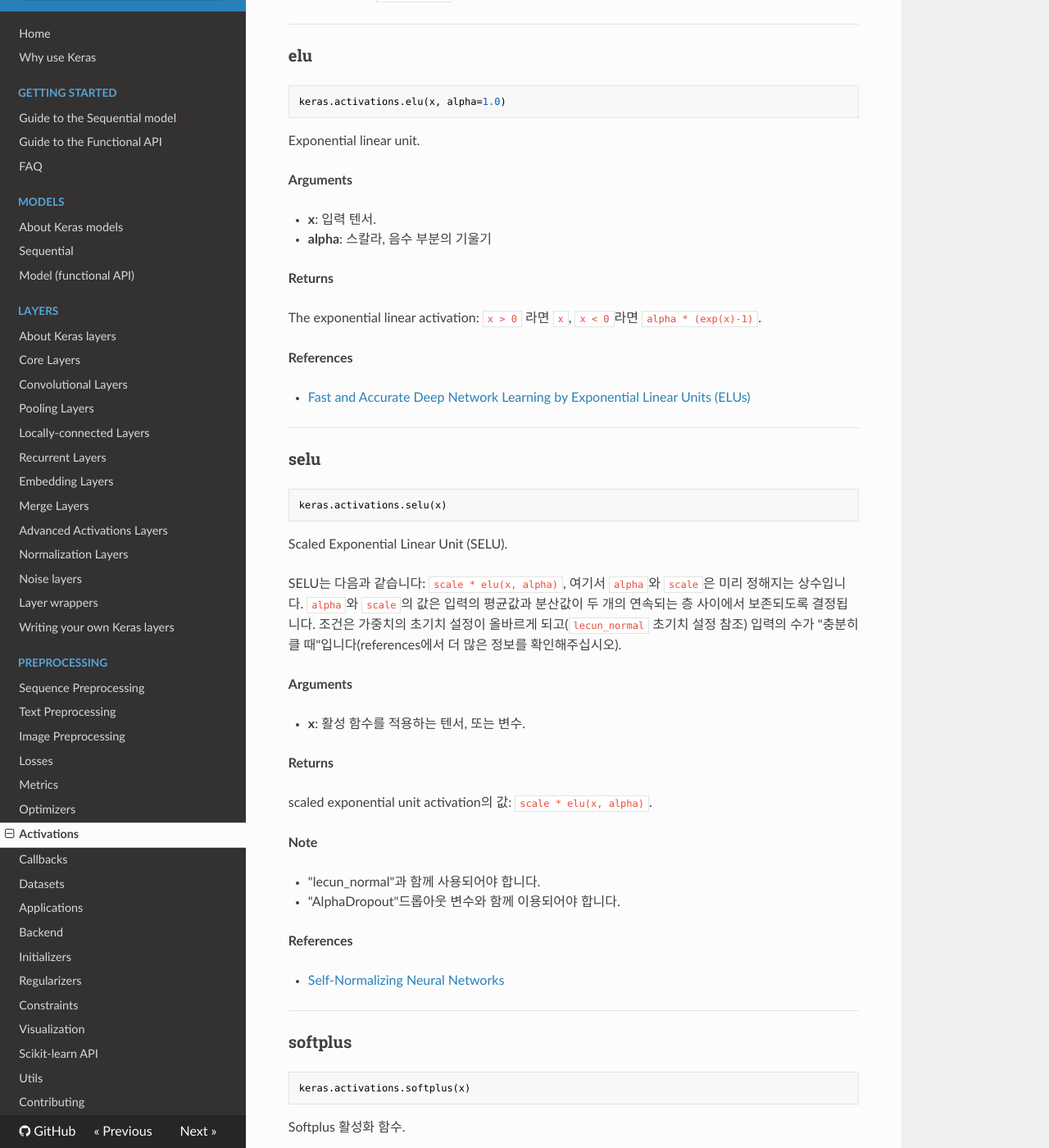
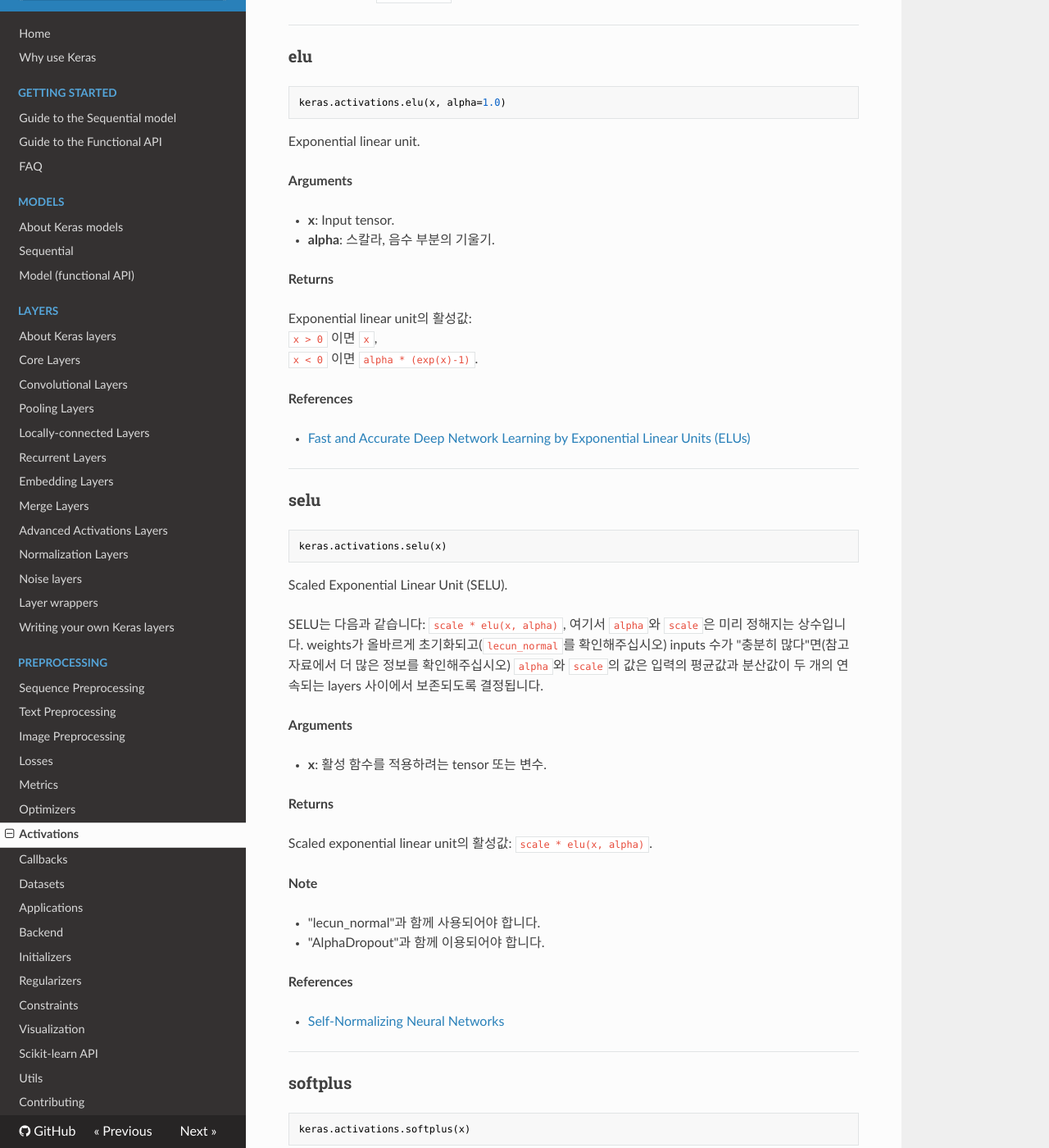
Before and after one commit to keras-team/keras-docs-ko, an MkDocs documentation site: the page built from sources/activations.md, in a window 1280 px wide and 1400 px high, scrolled down 1062 px. Shown: the whole window at 82% size. Built offline with MkDocs 1.6.1, drawn with Linux system fonts in a browser that asks for light colours; nearby versions of some CDN libraries; some of the changed text lies outside the part shown.

Commit message:
Update activations.md

````diff
--- a/sources/activations.md
+++ b/sources/activations.md
@@ -1,7 +1,6 @@
+## 활성화 함수의 사용법
 
-## Activations의 이용
-
-Activations는 `Activation` 층이나 앞선 층에서 지원하는 모든 `activation` argument로 이용 가능합니다:
+활성화 함수<sub>activations</sub>는 `Activation` layer이나 forward-pass에 사용되는 layers에서 지원하는 `activation` argument로 사용 가능합니다:
 
 ```python
 from keras.layers import Activation, Dense
@@ -15,8 +14,7 @@
 ```python
 model.add(Dense(64, activation='tanh'))
 ```
-
-여러분은 Tensorflow/Theano/CNTK 의 element-wise 함수도 활성함수로 이용할 수 있습니다:
+여러분은 Tensorflow/Theano/CNTK 의 element-wise 함수도 활성화 함수로 사용할 수 있습니다:
 
 ```python
 from keras import backend as K
@@ -24,7 +22,7 @@
 model.add(Dense(64, activation=K.tanh))
 ```
 
-## 사용 가능한 activations
+## 사용 가능한 활성화 함수
 
 ### softmax
 
@@ -38,12 +36,13 @@
 
 __Arguments__
 
-- __x__: 입력 텐서.
-- __axis__: 정수, softmax 정규화가 적용되는 축
+- __x__: Input tensor.
+- __axis__: 정수, softmax normalization이 적용되는 axis.
+
 
 __Returns__
 
-텐서, softmax 변환의 출력.
+Softmax 변환으로 생성된 tensor.
 
 __Raises__
 
@@ -63,13 +62,14 @@
 
 __Arguments__
 
-- __x__: 입력 텐서.
-- __alpha__: 스칼라, 음수 부분의 기울기
+- __x__: Input tensor.
+- __alpha__: 스칼라, 음수 부분의 기울기.
 
 __Returns__
 
-The exponential linear activation: `x > 0` 라면 `x`,
-`x < 0`라면 `alpha * (exp(x)-1)`.
+Exponential linear unit의 활성값:
+`x > 0` 이면 `x`,
+`x < 0` 이면 `alpha * (exp(x)-1)`.
 
 __References__
 
@@ -89,23 +89,22 @@
 Scaled Exponential Linear Unit (SELU).
 
 SELU는 다음과 같습니다: `scale * elu(x, alpha)`, 여기서 `alpha`와 `scale`은
-미리 정해지는 상수입니다. `alpha`와 `scale`의 값은 입력의 평균값과 분산값이
-두 개의 연속되는 층 사이에서 보존되도록 결정됩니다. 조건은 가중치의 초기치
-설정이 올바르게 되고(`lecun_normal` 초기치 설정 참조) 입력의 수가 "충분히
-클 때"입니다(references에서 더 많은 정보를 확인해주십시오).
+미리 정해지는 상수입니다. weights가 올바르게 초기화되고(`lecun_normal`를 확인해주십시오)
+inputs 수가 "충분히 많다"면(참고 자료에서 더 많은 정보를 확인해주십시오) `alpha`와 `scale`의 값은
+입력의 평균값과 분산값이 두 개의 연속되는 layers 사이에서 보존되도록 결정됩니다.
 
 __Arguments__
 
-- __x__: 활성 함수를 적용하는 텐서, 또는 변수.
+- __x__: 활성 함수를 적용하려는 tensor 또는 변수.
 
 __Returns__
 
-   scaled exponential unit activation의 값: `scale * elu(x, alpha)`.
+Scaled exponential linear unit의 활성값: `scale * elu(x, alpha)`.
 
 __Note__
 
 - "lecun_normal"과 함께 사용되어야 합니다.
-- "AlphaDropout"드롭아웃 변수와 함께 이용되어야 합니다.
+- "AlphaDropout"과 함께 이용되어야 합니다.
 
 __References__
 
@@ -125,11 +124,11 @@
 
 __Arguments__
 
-- __x__: 입력 텐서.
+- __x__: Input tensor.
 
 __Returns__
 
-softplus 활성 함수: `log(exp(x) + 1)`.
+Softplus의 활성값: `log(exp(x) + 1)`.
 
 ----
 
@@ -149,7 +148,7 @@
 
 __Returns__
 
-softsign 활성화 함수: `x / (abs(x) + 1)`.
+Softsign의 활성값: `x / (abs(x) + 1)`.
 
 ----
 
@@ -163,23 +162,23 @@
 
 Rectified Linear Unit.
 
-디폴트 값들로는, element-wise `max(x, 0)`를 반환합니다.
+디폴트 인수들을 사용하면 element-wise `max(x, 0)`를 반환합니다.
 
-값을 준다면, 다음을 따릅니다:
+다른 인수를 사용하면 다음과 같습니다:
 `x >= max_value` 일 때 `f(x) = max_value`,
 `threshold <= x < max_value` 일 때 `f(x) = x`,
 그 외는 `f(x) = alpha * (x - threshold)`.
 
 __Arguments__
 
-- __x__: 입력 텐서.
-- __alpha__: 부동소수점. 음수 부분의 기울기. 디폴트는 0
-- __max_value__: 부동소수점. 포화 임계값
-- __threshold__: 부동소수점. 임계값 활성화를 위한 임계치
+- __x__: Input tensor.
+- __alpha__: 부동소수. 음수 부분의 기울기. 디폴트 값은 0.
+- __max_value__: 부동소수. 포화 임계값.
+- __threshold__: 부동소수. 활성화를 위한 임계치.
 
 __Returns__
 
-텐서.
+A tensor.
 
 ----
 
@@ -191,7 +190,7 @@
 ```
 
 
-Hyperbolic tangent activation function.
+Hyperbolic tangent 활성화 함수.
 
 __Arguments__
 
@@ -213,7 +212,7 @@
 ```
 
 
-Sigmoid activation function.
+Sigmoid 활성화 함수.
 
 __Arguments__
 
@@ -235,19 +234,19 @@
 
 Hard sigmoid activation function.
 
-sigmoid 활성화 함수보다 컴퓨팅 속도가 빠릅니다.
+sigmoid 활성화 함수보다 연산 속도가 빠릅니다.
 
 __Arguments__
 
-- __x__: 입력 텐서.
+- __x__: Input tensor.
 
 __Returns__
 
-Hard sigmoid activation:
+Hard sigmoid의 활성값:
 
-- `x < -2.5` 라면 `0`
-- `x > 2.5` 라면 `1`
-- `-2.5 <= x <= 2.5` 라면 `0.2 * x + 0.5`.
+- `x < -2.5` 이면 `0`
+- `x > 2.5` 이면 `1`
+- `-2.5 <= x <= 2.5` 이면 `0.2 * x + 0.5`.
 
 ----
 
@@ -290,6 +289,6 @@
 Input tensor, unchanged.
 
 
-## "고급 Activations"에 대하여
+## "고급 활성화 함수"에 대하여
 
-간단한 TensorFlow/Theano/CNTK 활성화 함수보다 더 복잡한 함수들(eg. 상태를 유지하는 학습 가능한 활성화 함수) 는 [Advanced Activation layers](layers/advanced-activations.md) 에서 확인할 수 있으며, `keras.layers.advanced_activations` 모듈에서 찾을 수 있습니다. 이는 `PReLU`와 `LeakyReLU`를 포함합니다.
+간단한 TensorFlow/Theano/CNTK 활성화 함수보다 더 복잡한 함수들(eg. 학습 가능한 파라미터를 가진 활성화 함수)은 [Advanced Activation layers](layers/advanced-activations.md) 에서 확인할 수 있으며, `keras.layers.advanced_activations` 모듈에서 찾을 수 있습니다. 이는 `PReLU`와 `LeakyReLU`를 포함합니다.
````
Also changed, not shown: other parts of sources/activations.md (+1 -1 lines).
